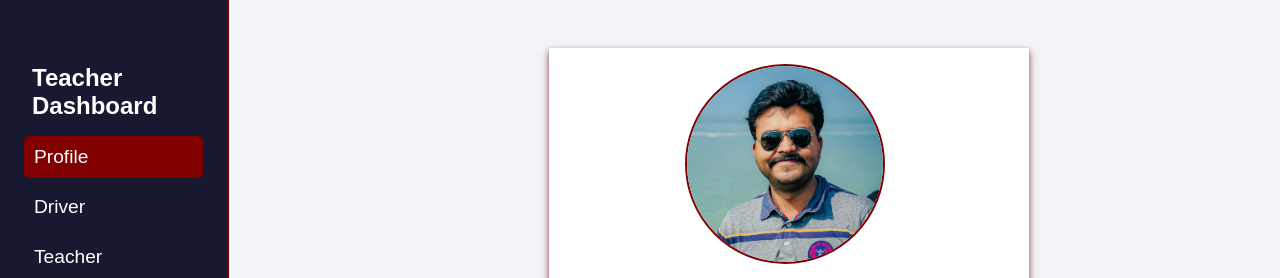
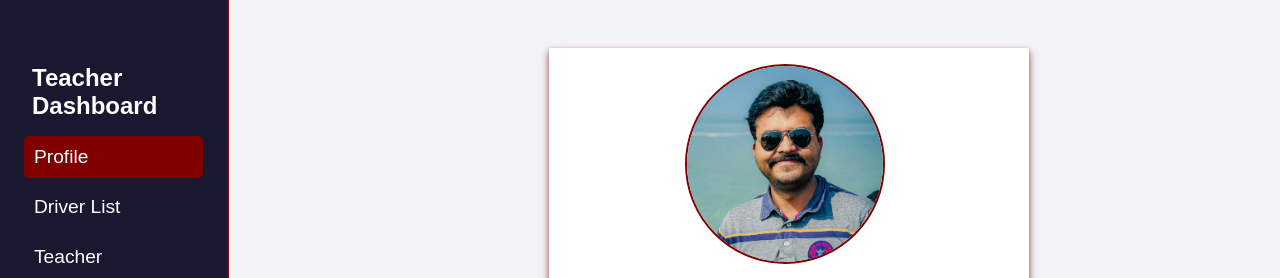
Before and after one commit to ImranMir32/Teacher-Go-Front-end, a React (Create React App) app: page /teacher-dashboard in a window 1280 px wide. Shown: the top 278 px of the page. Built offline with nearby package versions, Linux system fonts and the light colour scheme.

Commit message:
add driver list on teacher dashboard

```diff
--- a/src/routes/TeacherDashboard.jsx
+++ b/src/routes/TeacherDashboard.jsx
@@ -2,7 +2,7 @@ import React, { useState } from "react";
 import "../styles/Dashboard/dashboard.css";
 
 import TeacherProfile from "../components/TeacherDashboardComponents/TeacherProfile";
-
+import DriverList from "../components/AdminDashboardComponents/DriverList";
 // import { ToastContainer, toast } from "react-toastify";
 // import "react-toastify/dist/ReactToastify.css";
 
@@ -34,7 +34,7 @@ const TeacherDashboard = () => {
               }}
               className={Page === "Driver List" ? "cp-p-active" : "cp-p"}
             >
-              Driver
+              Driver List
             </p>
 
             <p
@@ -74,8 +74,8 @@ const TeacherDashboard = () => {
           <div className="scrollable-section">
             <div className="cp-topic-details">
               {Page === "Profile" && <TeacherProfile />}
-              {/* {Page === "Driver List" && <DriverList />}
-              {Page === "Teacher List" && <TeacherList />}
+              {Page === "Driver List" && <DriverList />}
+              {/* {Page === "Teacher List" && <TeacherList />}
               {Page === "Route List" && <Route />} */}
             </div>
           </div>
```
